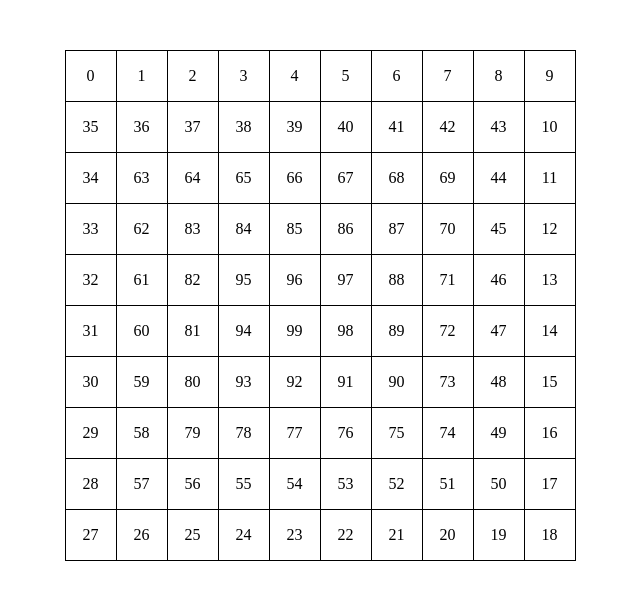
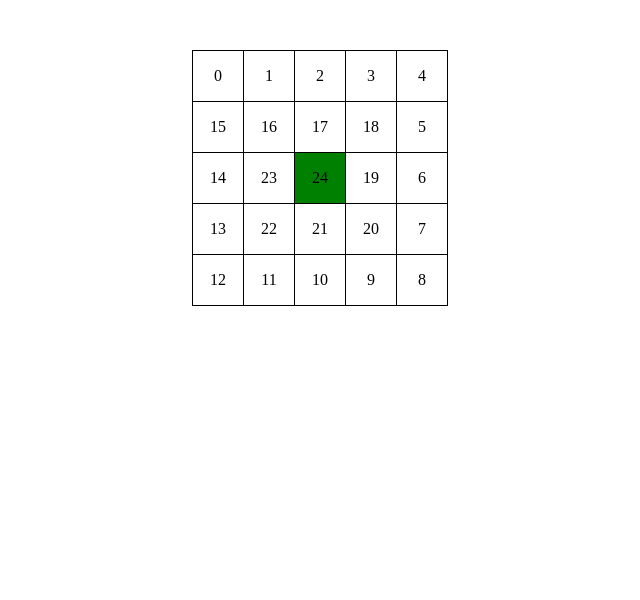
Before and after one commit to yujinWang/Data-structures-and-algorithms, a plain HTML site: page Spiral matrix/demo.html in a window 1280 px wide. Shown: the whole page, without its empty margins (320-960 px from the left). Drawn offline with Linux system fonts and the light colour scheme.

Commit message:
添加颜色运动轨迹

```diff
--- a/Spiral matrix/demo.html
+++ b/Spiral matrix/demo.html
@@ -38,13 +38,14 @@
 		// 缩短环数
 		var oUl = document.getElementById("ul1");
 		var oLi = document.getElementsByTagName("li");
-		var size = 10;
+		var size = 5;
 		var len = size * size;
 		var sizeGrid = 50;
 		var row = 0;
 		var col = 0;
 		var min = 0;
 		var max = size - 1;
+		var arr = [];
 		oUl.style.width = size * (sizeGrid + 1) + "px";
 		for(var i=0;i< len;i++){
 			var aLi = document.createElement("li");
@@ -55,6 +56,7 @@
 		// 循环设置拐点和缩短环数
 		for(var i=0;i<len;i++){
 			oLi[row*size+col].innerHTML = i;
+			arr.push(oLi[row * size + col]);
 			// 设置拐点
 			if(row == min && col < max){
 				col = col + 1;
@@ -74,6 +76,19 @@
 				max = max - 1;
 			}
 		}
+		var iNow = 0;
+		var timer = setInterval(function(){
+			for(var i=0;i<oLi.length;i++){
+				oLi[i].style.background = "";
+			}
+			if (iNow == oLi.length) {
+				clearInterval(timer);
+				arr[iNow - 1].style.background = "green"; //终点颜色终止
+				return;
+			}
+			arr[iNow].style.background = "red";
+			iNow++;
+		},100)
 	</script>
 </body>
 </html>
```
